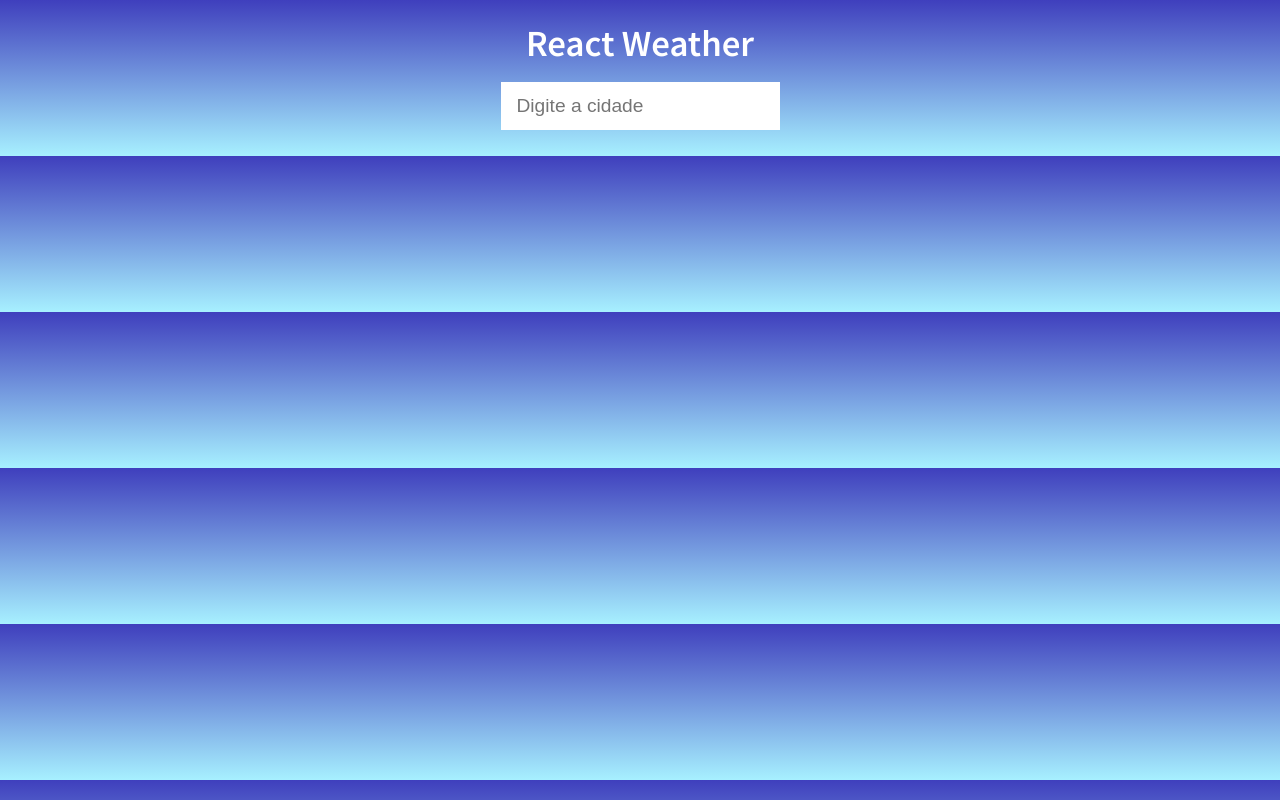
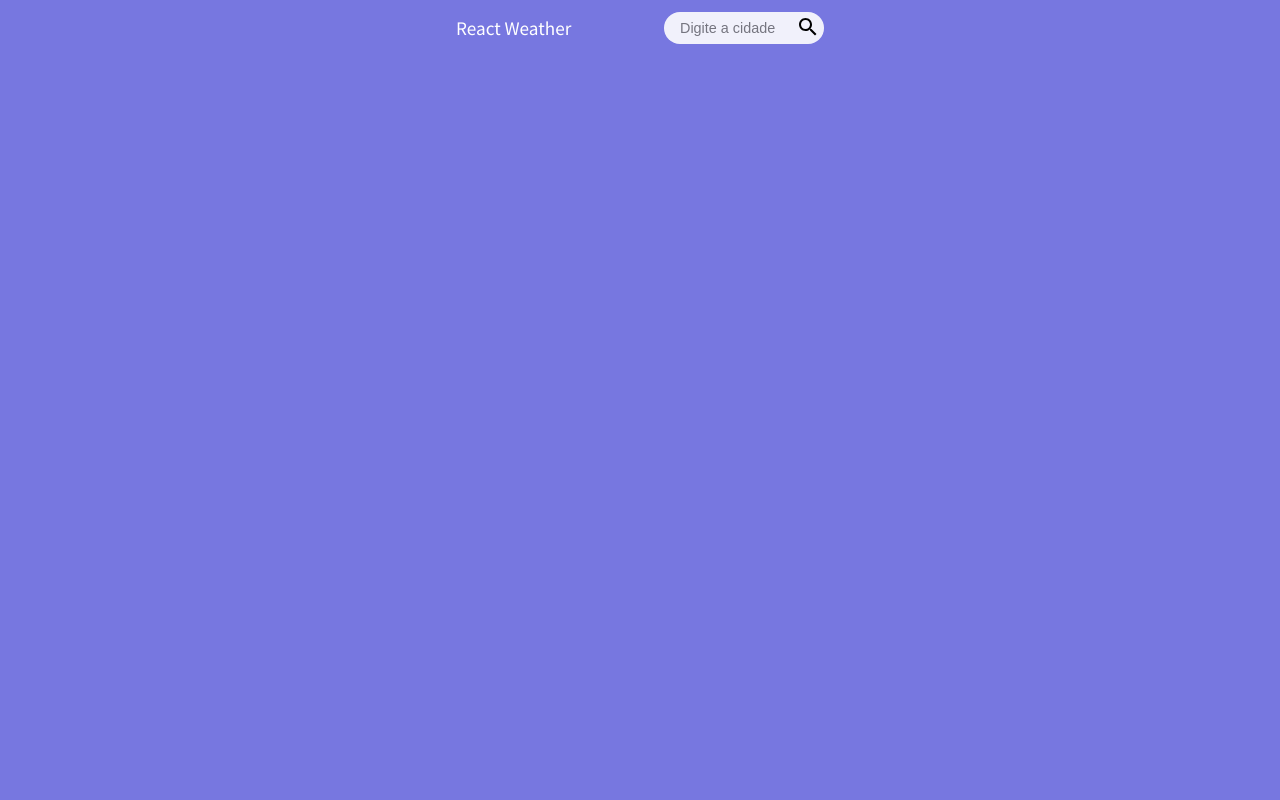
Before and after one commit to paulo-hst/desafio-weather, a React (Create React App) app: page / in a window 1280 px wide. Built offline with nearby package versions, Linux system fonts and the light colour scheme; no server answers.

Commit message:
finalizando header

```diff
--- a/src/App.js
+++ b/src/App.js
@@ -18,6 +18,7 @@ function App() {
   const [ found, setFound ] = useState(false)
 
   async function searchCity(city){
+
 
     if(city !== ''){
       setIsLoading(true)
@@ -65,30 +66,22 @@ function App() {
       )
   }
 
-  function inputFocus(){
-    const searchButton = document.querySelector('button')
-    searchButton.classList.toggle('buttonNotDisplay')
-  }
-
   return (
     <div className="container">
       <header>
         <h1>React Weather</h1>
-        <div className="inputData">
           <input
           placeholder='Digite a cidade'
           type="text"
           required
-          onClick={() => inputFocus()}
           onChange={event => setCity(event.target.value)}
           />
           <button
-            className="button buttonNotDisplay"
+            className="button"
             onClick={() => searchCity(city)}
           >
             <SearchIcon />
           </button>
-        </div>
       </header>
       <section className="dataContainer">
 
--- a/src/App.scss
+++ b/src/App.scss
@@ -1,66 +1,64 @@
 body{
-    background: rgb(63,63,189);
-    background: linear-gradient(180deg, rgba(63,63,189,1) 0%, rgba(167,240,255,1) 100%);
+    background: #7777e0;
 }
 .container{
-    width: 100%;
+    max-width: 400px;
+
+    margin: 0 auto;
+    position: relative;
 
     header{
-        padding: 20px 0 10px 0;
+        padding: 0;
+
+        display: flex;
+        justify-content: space-between;
+        align-items: center;
+
     }
 
     h1{
         color: #fff;
-        font-size: 2.3rem;
-        font-weight: 800;
+        font-size: 1.2rem;
+        font-weight: 400;
         font-family: Source Sans Pro, sans-serif;
-
-        display: flex;
-        justify-content: center;
-        align-items: center;
+        padding: 1rem 1rem;
     }
-}
-.inputData{
-    margin: 1rem 0;
-
-    display: flex;
-    align-items: center;
-    justify-content: center;
 
     input{
         border: none;
+        border-radius: 2rem;
 
-        height: 3rem;
+        width: 10rem;
+        height: 2rem;
         padding: 1rem;
+        margin: 0 1rem;
 
-        font-size: 1.2rem;
+        font-size: 0.9rem;
+
+        opacity: 0.9;
     }
 
     input:focus{
         outline: none;
     }
-}
+
+    button{
+        position: absolute;
+        background-color: transparent;
 
 
-.button{
-    margin-left: -3rem;
+        width: 2rem;
+        height: 2rem;
 
-    width: 3rem;
-    height: 3rem;
+        right: 0;
+        margin: 0 1rem;
+        padding: 0.2rem 0;
 
-    display: flex;
-    align-self: center;
+        border: none;
+        border-radius: 2rem;
 
-    border: none;
-    background-color: transparent;
-
-    display: inline;
-    align-self: center;
-
-    cursor: pointer;
-}
-.buttonNotDisplay{
-    display: none;
+        cursor: pointer;
+    }
 }
 
 .weatherData{
```
